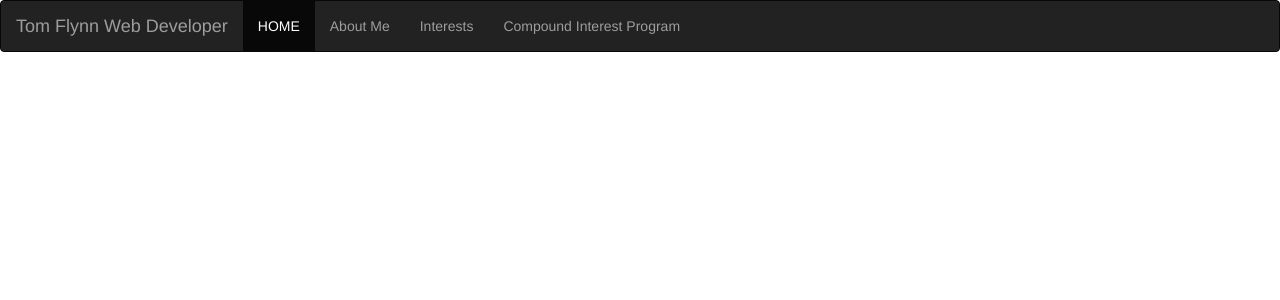
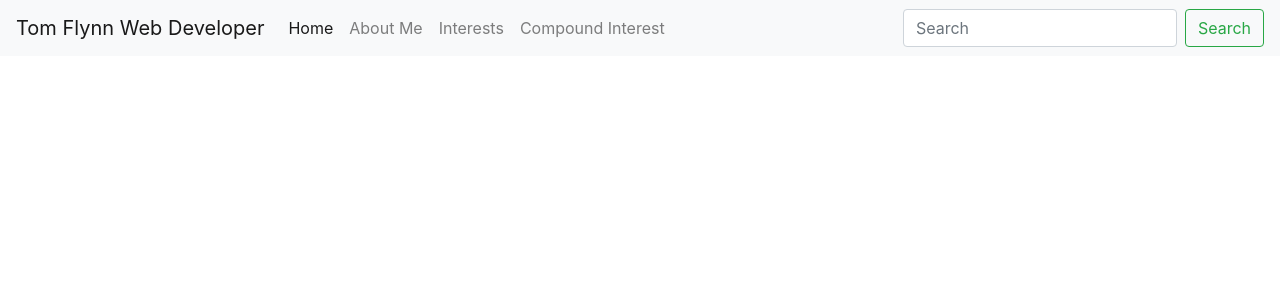
Before and after one commit to tomflynn1999/Personal_Website, a Flask app: page / in a window 1280 px wide. Shown: the top 300 px of the page. Run offline with Flask 2, Linux system fonts and the light colour scheme; some libraries are stand-ins or nearby versions.

Commit message:
Fixing navbar

```diff
--- a/templates/base3.html
+++ b/templates/base3.html
@@ -3,31 +3,39 @@
   <head>
     <meta charset="UTF-8">
     <meta name="viewport" content="width=device-width, initial-scale=1, shrink-to-fit=no">
-    <link rel="bootstrap" href="https://stackpath.bootstrapcdn.com/bootstrap/4.1.0/css/bootstrap.min.css" integrity="sha384-9gVQ4dYFwwWSjIDZnLEWnxCjeSWFphJiwGPXr1jddIhOegiu1FwO5qRGvFXOdJZ4" crossorigin="anonymous">
+    <link rel="stylesheet" href="https://stackpath.bootstrapcdn.com/bootstrap/4.1.0/css/bootstrap.min.css" integrity="sha384-9gVQ4dYFwwWSjIDZnLEWnxCjeSWFphJiwGPXr1jddIhOegiu1FwO5qRGvFXOdJZ4" crossorigin="anonymous">
   </head>
   <body>
-      <script src="https://ajax.googleapis.com/ajax/libs/jquery/2.1.3/jquery.min.js"></script>
-      <script src="https://maxcdn.bootstrapcdn.com/bootstrap/3.3.4/js/bootstrap.min.js"></script>
-      <link href="https://maxcdn.bootstrapcdn.com/bootstrap/3.3.4/css/bootstrap.min.css" rel="stylesheet">
-      <nav class="navbar navbar-inverse" role="navigation">
-        <div class="navbar-header">
+      <nav class="navbar navbar-expand-lg navbar-light bg-light">
+        <button class="navbar-toggler" type="button" data-toggle="collapse" data-target="#navbarTogglerDemo01" aria-controls="navbarTogglerDemo01" aria-expanded="false" aria-label="Toggle navigation">
+          <span class="navbar-toggler-icon"></span>
+        </button>
+        <div class="collapse navbar-collapse" id="navbarTogglerDemo01">
           <a class="navbar-brand" href="#">Tom Flynn Web Developer</a>
-        </div>
-        <div class="nav navbar-nav">
-          <ul class="nav navbar-nav">
-            <li class="active"><a href="{{ url_for('base3') }}">HOME</a></li>
-            <li><a href="{{ url_for('about') }}">About Me</a></li>
-            <li><a href="{{ url_for('interests') }}">Interests</a></li>
-            <li><a href="{{ url_for('compound') }}">Compound Interest Program</a></li>
+          <ul class="navbar-nav mr-auto mt-2 mt-lg-0">
+            <li class="nav-item active">
+              <a class="nav-link" href="{{ url_for('base3') }}">Home <span class="sr-only">(current)</span></a>
+            </li>
+            <li class="nav-item">
+              <a class="nav-link" href="{{ url_for('about') }}">About Me</a>
+            </li>
+            <li class="nav-item">
+              <a class="nav-link" href="{{ url_for('interests') }}">Interests</a>
+            </li>
+            <li class="nav-item">
+              <a class="nav-link" href="{{ url_for('compound') }}">Compound Interest</a>
+            </li>
           </ul>
+          <form class="form-inline my-2 my-lg-0">
+            <input class="form-control mr-sm-2" type="search" placeholder="Search" aria-label="Search">
+            <button class="btn btn-outline-success my-2 my-sm-0" type="submit">Search</button>
+          </form>
         </div>
       </nav>
 
-
-
-    <script src="https://code.jquery.com/jquery-3.3.1.slim.min.js" integrity="sha384-q8i/X+965DzO0rT7abK41JStQIAqVgRVzpbzo5smXKp4YfRvH+8abtTE1Pi6jizo" crossorigin="anonymous"></script>
-    <script src="https://cdnjs.cloudflare.com/ajax/libs/popper.js/1.14.0/umd/popper.min.js" integrity="sha384-cs/chFZiN24E4KMATLdqdvsezGxaGsi4hLGOzlXwp5UZB1LY//20VyM2taTB4QvJ" crossorigin="anonymous"></script>
-    <script src="https://stackpath.bootstrapcdn.com/bootstrap/4.1.0/js/bootstrap.min.js" integrity="sha384-uefMccjFJAIv6A+rW+L4AHf99KvxDjWSu1z9VI8SKNVmz4sk7buKt/6v9KI65qnm" crossorigin="anonymous"></script>
+      <script src="https://code.jquery.com/jquery-3.3.1.slim.min.js" integrity="sha384-q8i/X+965DzO0rT7abK41JStQIAqVgRVzpbzo5smXKp4YfRvH+8abtTE1Pi6jizo" crossorigin="anonymous"></script>
+      <script src="https://cdnjs.cloudflare.com/ajax/libs/popper.js/1.14.0/umd/popper.min.js" integrity="sha384-cs/chFZiN24E4KMATLdqdvsezGxaGsi4hLGOzlXwp5UZB1LY//20VyM2taTB4QvJ" crossorigin="anonymous"></script>
+      <script src="https://stackpath.bootstrapcdn.com/bootstrap/4.1.0/js/bootstrap.min.js" integrity="sha384-uefMccjFJAIv6A+rW+L4AHf99KvxDjWSu1z9VI8SKNVmz4sk7buKt/6v9KI65qnm" crossorigin="anonymous"></script>
 
 
   </body>
```
Also changed, not shown: templates/About_Me.html (+26 -16 lines), templates/Interests.html (+24 -14 lines), templates/form.html (+24 -14 lines).
